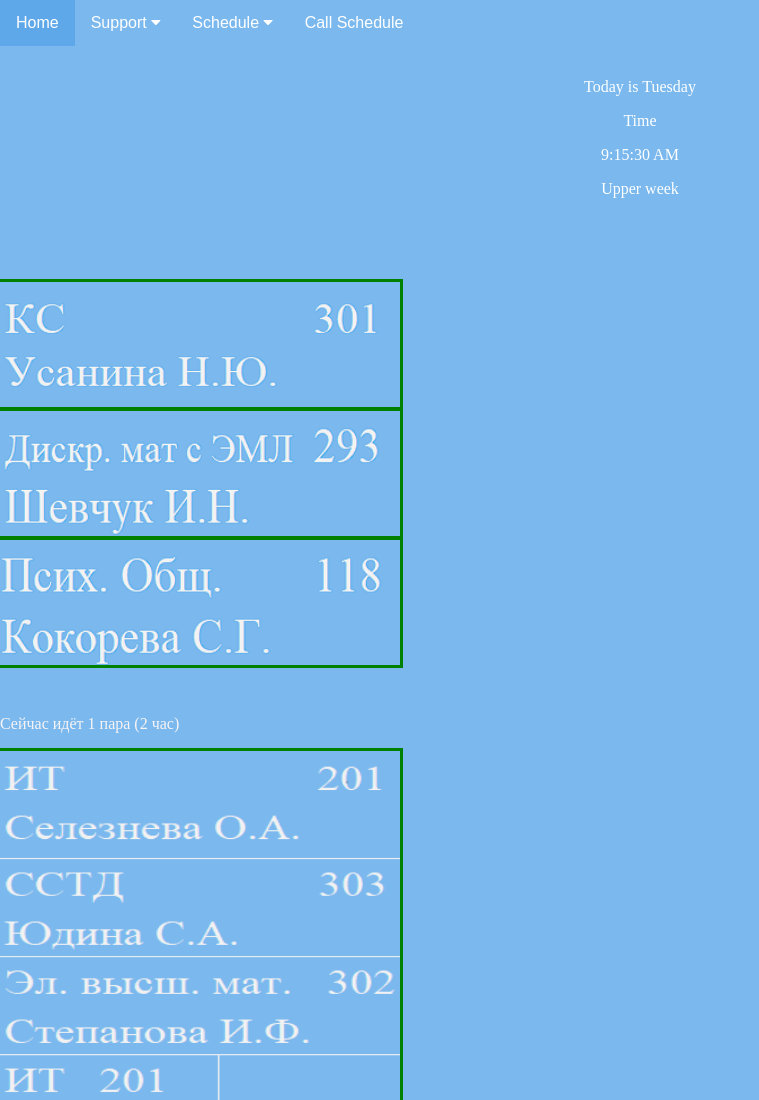
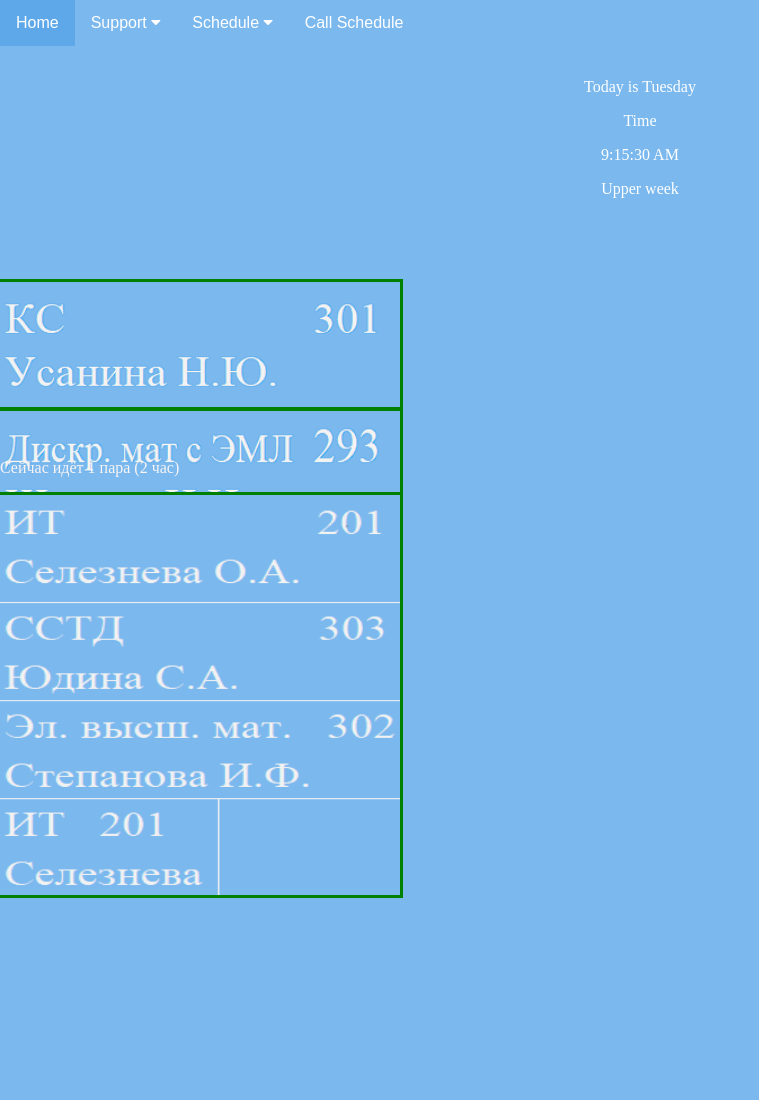
Before and after one commit to DersKOTz/Schedule, a plain HTML site: page index.html in a window 1280 px wide. Shown: the top 1100 px of the page, without its empty margins (0-759 px from the left). Drawn offline with Linux system fonts and the light colour scheme.

Commit message:
Add files via upload

```diff
--- a/schedule.css
+++ b/schedule.css
@@ -186,7 +186,7 @@
 
        .dayjs {
         color: rgb(248, 244, 244);
-        margin: -40% 0 0px 0px;
+        margin: -60% 0 0px 0px;
        }
 
        .day {
```
